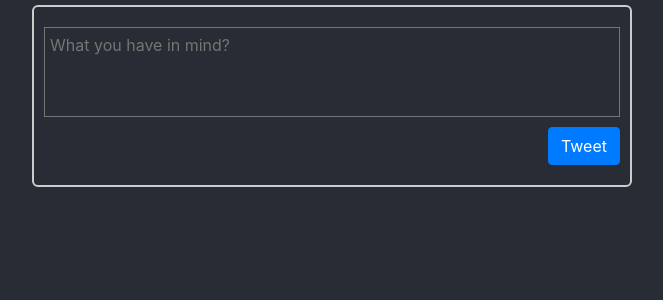
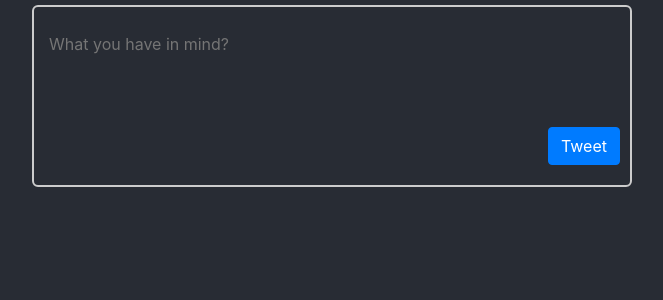
Before and after one commit to yonathan06/react-learning-project, a React (Create React App) app: page / in a window 1280 px wide. Shown: the top 300 px of the page, without its empty margins (308-971 px from the left). Built offline with nearby package versions, Linux system fonts and the light colour scheme.

Commit message:
hide borders

```diff
--- a/src/pages/components/NewTweet/styles.css
+++ b/src/pages/components/NewTweet/styles.css
@@ -11,6 +11,8 @@
   width: 100%;
   height: 90px;
   padding: 5px;
+  border: none;
+  outline: none;
 }
 
 .new-tweet-form-actions {
```
